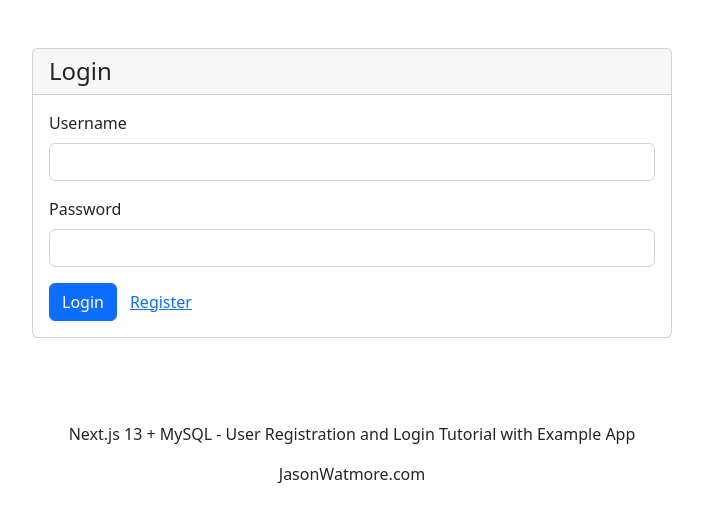
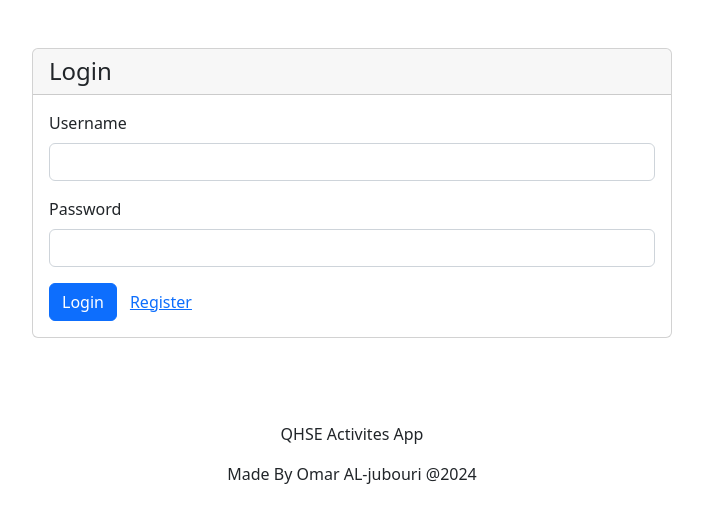
Before and after one commit to omarvbnet/qhse, a Next.js app: page /account/login in a window 1280 px wide. Shown: the top 522 px of the page, without its empty margins (288-991 px from the left). Built offline with nearby package versions, Linux system fonts and the light colour scheme; no server answers.

Commit message:
cpt01000114500201000001

```diff
--- a/pages/_document.js
+++ b/pages/_document.js
@@ -17,10 +17,10 @@ function Document() {
                 {/* credits */}
                 <div className="text-center mt-4">
                     <p>
-                        <a href="https://jasonwatmore.com/next-js-13-mysql-user-registration-and-login-tutorial-with-example-app" target="_blank">Next.js 13 + MySQL - User Registration and Login Tutorial with Example App</a>
+                        <a href="#" target="_blank">QHSE Activites App</a>
                     </p>
                     <p>
-                        <a href="https://jasonwatmore.com" target="_blank">JasonWatmore.com</a>
+                        <a href="https://jasonwatmore.com" target="_blank">Made By Omar AL-jubouri @2024</a>
                     </p>
                 </div>
             </body>
```
